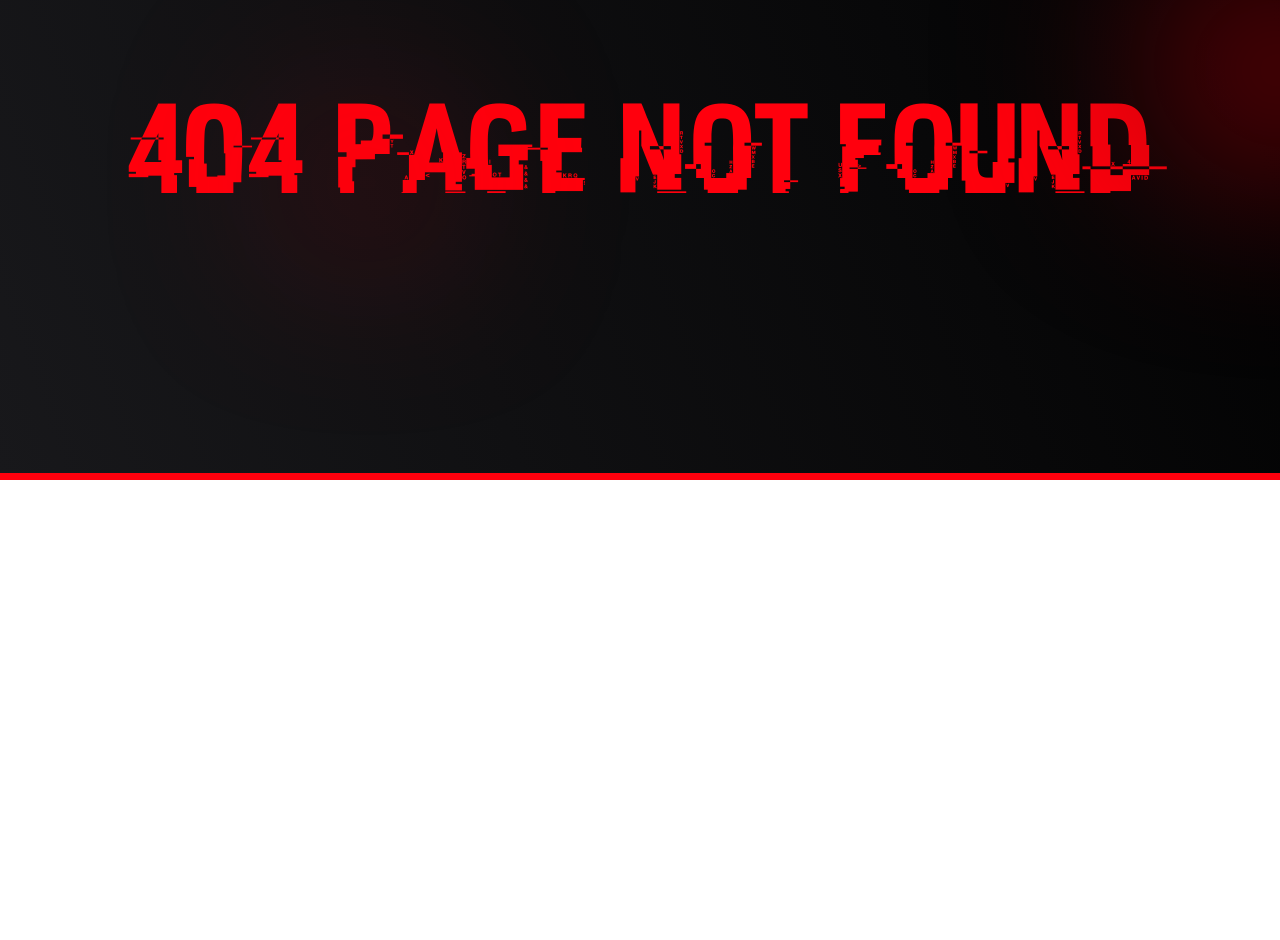
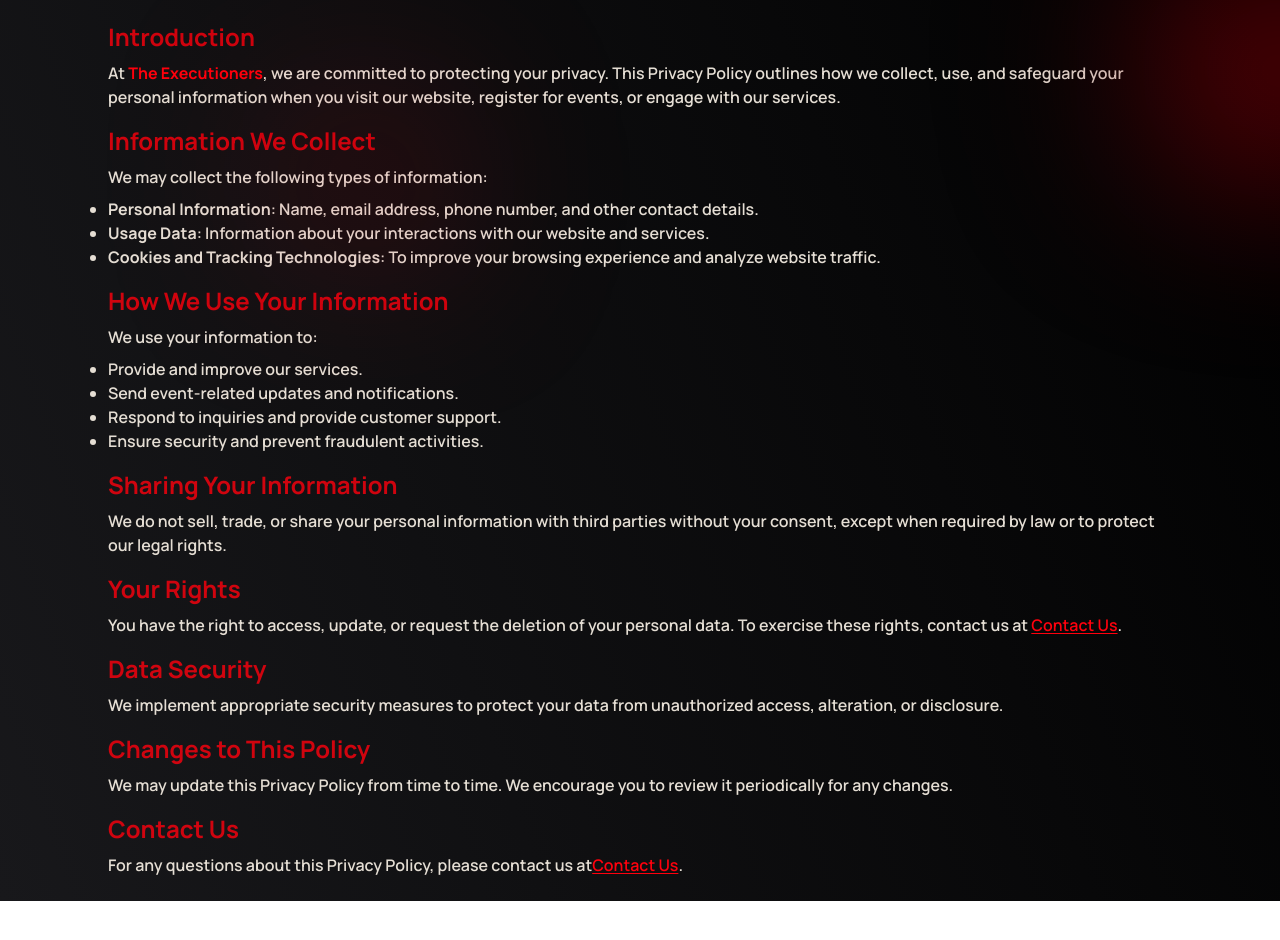
Before and after one commit to OVERFORGE/executioners, a React (Vite) app: page /privacy-policy in a window 1280 px wide. Shown: the part 320-1260 px from the top of the page. Before the commit the page ends 1093 px from the top, so only its background shows below. Built offline with nearby package versions, Linux system fonts and the light colour scheme; grey boxes are pictures that could not be loaded.

Commit message:
PrivacyPage and TermsOfService Page done

```diff
--- a/src/index.scss
+++ b/src/index.scss
@@ -404,3 +404,13 @@ body {
     rgba(0, 0, 0, 0.6) 55%
   );
 }
+.privacy-policy {
+  width: 100%;
+  height: 100%;
+  background: linear-gradient(250deg, var(--color-bg1), var(--color-bg-2));
+}
+.terms-of-service {
+  width: 100%;
+  height: 100%;
+  background: linear-gradient(250deg, var(--color-bg1), var(--color-bg-2));
+}
--- a/src/pages/PrivacyPolicy.jsx
+++ b/src/pages/PrivacyPolicy.jsx
@@ -1,10 +1,123 @@
 import React from "react";
 import PageNotFound from "../components/PageNotFound";
+import { NavLink } from "react-router-dom";
 
 const PrivacyPolicy = () => {
   return (
-    <div>
-      <PageNotFound />
+    <div className="privacy-policy">
+      <div className="px-4 lg:px-25 relative mt-20  font-primary w-full h-full">
+        <h1 className="text-5xl lg:text-6xl font-extrabold text-exebeige ">
+          Privacy <span className="text-exered">Policy</span>
+        </h1>
+        <div className="mt-10  h-full rounded-lg p-2 text-exebeige font-semibold">
+          <h2 className="text-2xl font-bold mb-2 text-exered/80">
+            Introduction
+          </h2>
+          <p className="mb-4">
+            At <span className="font-bold text-exered">The Executioners</span>,
+            we are committed to protecting your privacy. This Privacy Policy
+            outlines how we collect, use, and safeguard your personal
+            information when you visit our website, register for events, or
+            engage with our services.
+          </p>
+          <h2 className="text-2xl font-bold mb-2 text-exered/80">
+            Information We Collect
+          </h2>
+          <p className="mb-4">
+            We may collect the following types of information:
+            <ul className="mt-2 list-disc">
+              <li>
+                <p>
+                  <span className="font-bold">Personal Information</span>: Name,
+                  email address, phone number, and other contact details.
+                </p>
+              </li>
+              <li>
+                <p>
+                  <span className="font-bold">Usage Data</span>: Information
+                  about your interactions with our website and services.
+                </p>
+              </li>
+              <li>
+                <p>
+                  <span className="font-bold">
+                    Cookies and Tracking Technologies
+                  </span>
+                  : To improve your browsing experience and analyze website
+                  traffic.
+                </p>
+              </li>
+            </ul>
+          </p>
+          <h2 className="text-2xl font-bold mb-2 text-exered/80">
+            How We Use Your Information
+          </h2>
+          <p className="mb-4">
+            We use your information to:
+            <ul className="mt-2 list-disc">
+              <li>
+                <p>Provide and improve our services.</p>
+              </li>
+              <li>
+                <p>Send event-related updates and notifications.</p>
+              </li>
+              <li>
+                <p>Respond to inquiries and provide customer support.</p>
+              </li>
+              <li>
+                <p>Ensure security and prevent fraudulent activities.</p>
+              </li>
+            </ul>
+          </p>
+          <h2 className="text-2xl font-bold mb-2 text-exered/80">
+            Sharing Your Information
+          </h2>
+          <p className="mb-4">
+            We do not sell, trade, or share your personal information with third
+            parties without your consent, except when required by law or to
+            protect our legal rights.
+          </p>
+          <h2 className="text-2xl font-bold mb-2 text-exered/80">
+            Your Rights
+          </h2>
+          <p className="mb-4">
+            You have the right to access, update, or request the deletion of
+            your personal data. To exercise these rights, contact us at{" "}
+            <NavLink
+              to="/contact-us"
+              className="text-exered underline underline-offset-2"
+            >
+              Contact Us
+            </NavLink>
+            .
+          </p>
+          <h2 className="text-2xl font-bold mb-2 text-exered/80">
+            Data Security
+          </h2>
+          <p className="mb-4">
+            We implement appropriate security measures to protect your data from
+            unauthorized access, alteration, or disclosure.
+          </p>
+          <h2 className="text-2xl font-bold mb-2 text-exered/80">
+            Changes to This Policy
+          </h2>
+          <p className="mb-4">
+            We may update this Privacy Policy from time to time. We encourage
+            you to review it periodically for any changes.
+          </p>
+          <h2 className="text-2xl font-bold mb-2 text-exered/80">Contact Us</h2>
+          <p className="mb-4">
+            For any questions about this Privacy Policy, please contact us at
+            <NavLink
+              to="/contact-us"
+              className="text-exered underline underline-offset-2"
+            >
+              Contact Us
+            </NavLink>
+            .
+          </p>
+        </div>
+      </div>
     </div>
   );
 };
--- a/src/pages/TermsOfServices.jsx
+++ b/src/pages/TermsOfServices.jsx
@@ -1,10 +1,105 @@
 import React from "react";
 import PageNotFound from "../components/PageNotFound";
+import { NavLink } from "react-router-dom";
 
 const TermsOfServices = () => {
   return (
-    <div>
-      <PageNotFound />
+    <div className="terms-of-service">
+      <div className="px-4 lg:px-25 relative mt-20  font-primary w-full h-full">
+        <h1 className="text-5xl lg:text-6xl font-extrabold text-exebeige ">
+          Terms Of <span className="text-exered">Service</span>
+        </h1>
+        <div className="mt-10  h-full rounded-lg p-2 text-exebeige font-semibold">
+          <h2 className="text-2xl font-bold mb-2 text-exered/80">
+            Introduction
+          </h2>
+          <p className="mb-4">
+            By accessing or using the services provided by
+            <span className="font-bold text-exered">The Executioners</span>, you
+            agree to comply with and be bound by these Terms of Service. If you
+            do not agree with these terms, please refrain from using our
+            services.
+          </p>
+          <h2 className="text-2xl font-bold mb-2 text-exered/80">
+            Use of Services
+          </h2>
+          <p className="mb-4">
+            <ul className="mt-2 list-disc">
+              <li>
+                <p>
+                  You must be at least [Insert Age] years old to use our
+                  services.
+                </p>
+              </li>
+
+              <li>
+                <p>
+                  You agree not to misuse our services, including attempting to
+                  disrupt the platform or engaging in unlawful activities.
+                </p>
+              </li>
+            </ul>
+          </p>
+          <h2 className="text-2xl font-bold mb-2 text-exered/80">
+            Intellectual Property
+          </h2>
+
+          <p className="mb-4">
+            All content, logos, and materials on this website are the property
+            of <span className="font-bold text-exered">The Executioners</span>{" "}
+            and may not be used without permission.
+          </p>
+          <h2 className="text-2xl font-bold mb-2 text-exered/80">
+            Event Registration
+          </h2>
+          <p className="mb-4">
+            By registering for our events, you agree to provide accurate
+            information and abide by the event guidelines. If you have any
+            questions or concerns, please contact us at
+            <NavLink
+              to="/contact-us"
+              className="text-exered underline underline-offset-2"
+            >
+              Contact Us
+            </NavLink>
+            .
+          </p>
+          <h2 className="text-2xl font-bold mb-2 text-exered/80">
+            Limitation of Liability
+          </h2>
+          <p className="mb-4">
+            We are not liable for any direct, indirect, or incidental damages
+            resulting from your use of our services.
+          </p>
+          <h2 className="text-2xl font-bold mb-2 text-exered/80">
+            Termination
+          </h2>
+          <p className="mb-4">
+            We reserve the right to suspend or terminate your access to our
+            services if you violate these terms.
+          </p>
+          <h2 className="text-2xl font-bold mb-2 text-exered/80">
+            Changes to Terms
+          </h2>
+          <p className="mb-4">
+            We may update these Terms of Service at any time. Continued use of
+            our services after changes are posted constitutes your acceptance of
+            the revised terms.
+          </p>
+          <h2 className="text-2xl font-bold mb-2 text-exered/80">Contact Us</h2>
+          <p className="mb-4">
+            If you have any questions about these Terms of Service, please
+            contact us at
+            <NavLink
+              to="/contact-us"
+              className="text-exered underline underline-offset-2"
+            >
+              Contact Us
+            </NavLink>
+            .
+          </p>
+        </div>
+      </div>
     </div>
   );
 };
```
